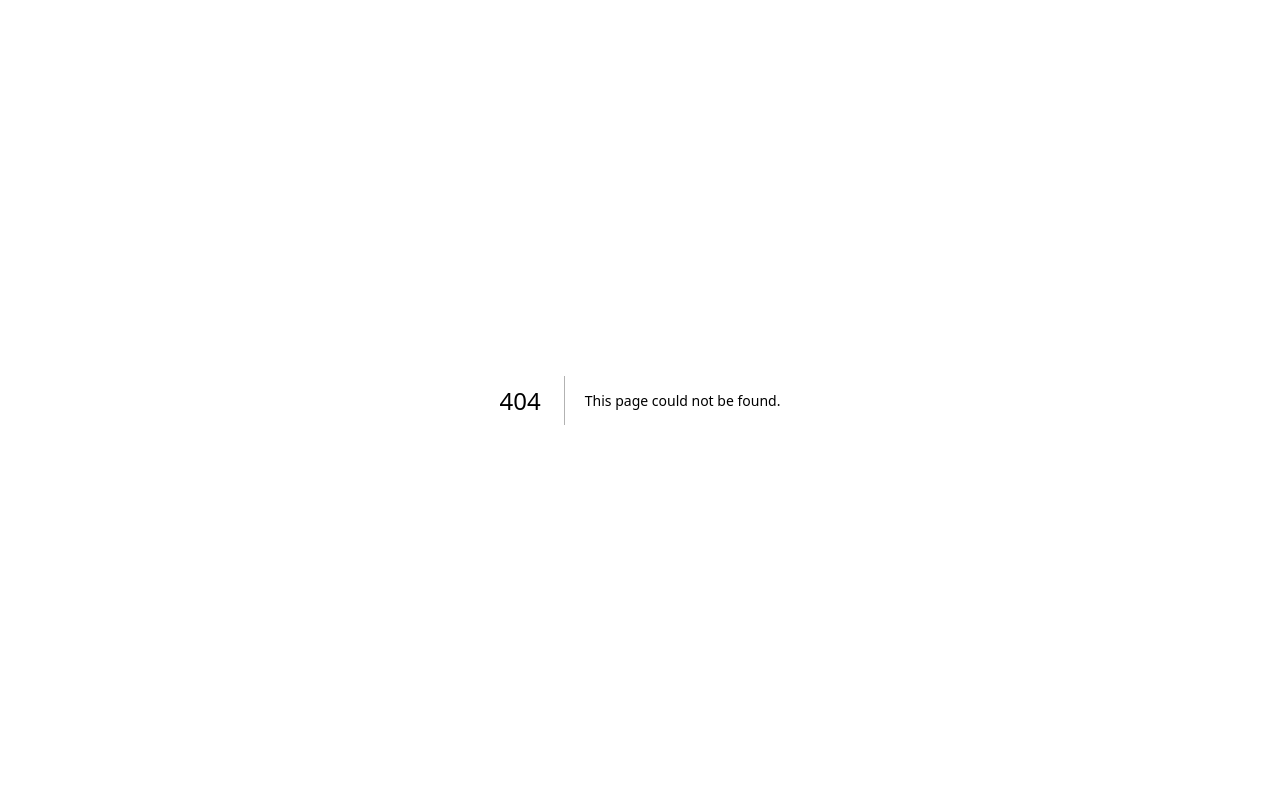
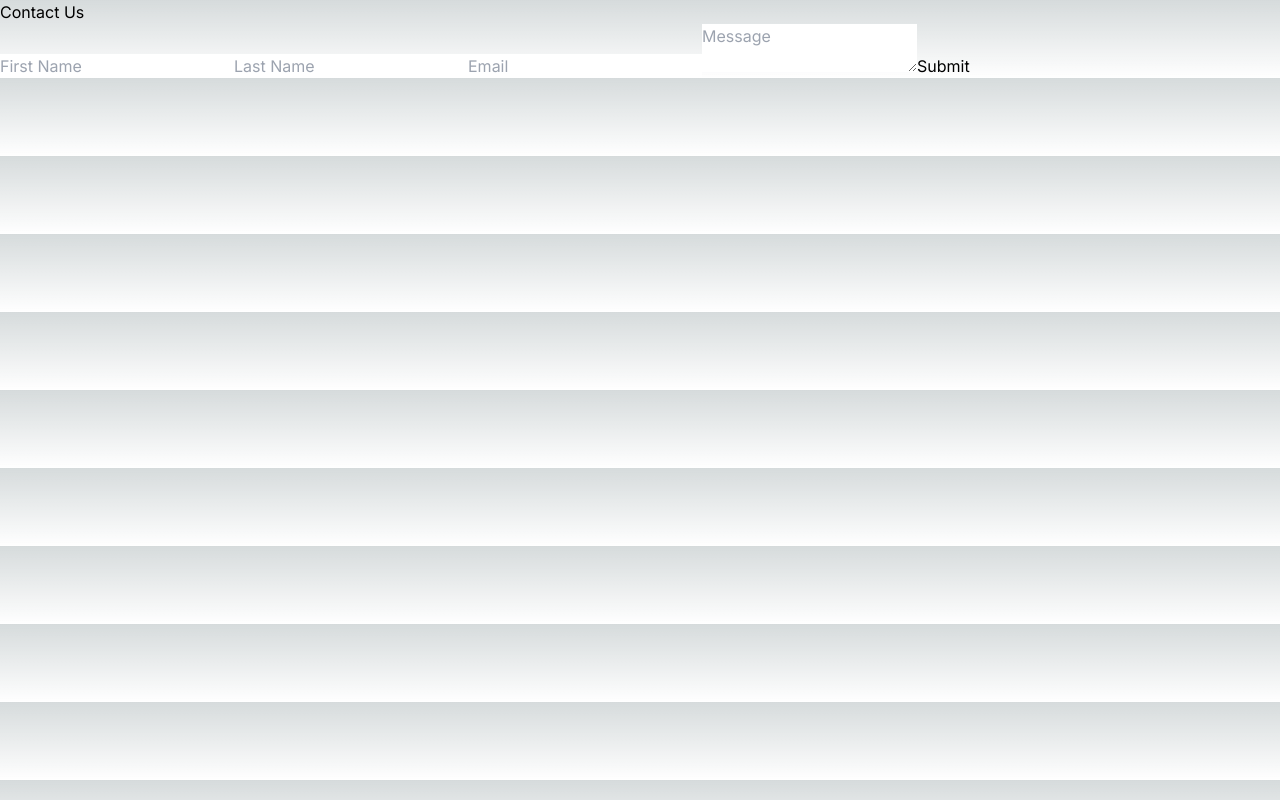
Before and after one commit to tobydelorenzo/bertTest, a Next.js app: page /newform in a window 1280 px wide. Before the commit this address had no page. Built offline with nearby package versions, Linux system fonts and the light colour scheme.

Commit message:
new form type

```diff
--- /dev/null
+++ b/app/Components/ContactForm.tsx
@@ -0,0 +1,75 @@
+'use client'
+
+import React, { useState, ChangeEvent, FormEvent } from 'react';
+
+const ContactForm = () => {
+  const [formData, setFormData] = useState({
+    firstName: '',
+    lastName: '',
+    email: '',
+    message: ''
+  });
+
+  const handleChange = (e: ChangeEvent<HTMLInputElement | HTMLTextAreaElement>) => {
+    setFormData({ ...formData, [e.target.name]: e.target.value });
+  };
+
+  const handleSubmit = async (e: FormEvent<HTMLFormElement>) => {
+    e.preventDefault();
+
+    try {
+      const response = await fetch('https://hooks.zapier.com/hooks/catch/16691830/3cd229n/', {
+        method: 'POST',
+        headers: {
+          'Content-Type': 'application/json'
+        },
+        body: JSON.stringify(formData)
+      });
+
+      if (response.ok) {
+        console.log('Form data sent successfully');
+        // Handle success (e.g., show a success message)
+      } else {
+        console.error('Failed to send form data');
+        // Handle failure (e.g., show an error message)
+      }
+    } catch (error) {
+      console.error('Error:', error);
+    }
+  };
+
+  return (
+    <form onSubmit={handleSubmit}>
+      <input
+        type="text"
+        name="firstName"
+        placeholder="First Name"
+        value={formData.firstName}
+        onChange={handleChange}
+      />
+      <input
+        type="text"
+        name="lastName"
+        placeholder="Last Name"
+        value={formData.lastName}
+        onChange={handleChange}
+      />
+      <input
+        type="email"
+        name="email"
+        placeholder="Email"
+        value={formData.email}
+        onChange={handleChange}
+      />
+      <textarea
+        name="message"
+        placeholder="Message"
+        value={formData.message}
+        onChange={handleChange}
+      ></textarea>
+      <button type="submit">Submit</button>
+    </form>
+  );
+};
+
+export default ContactForm;
--- /dev/null
+++ b/app/newform/page.tsx
@@ -0,0 +1,15 @@
+'use client'
+
+import ContactForm from '../Components/ContactForm';
+
+const HomePage = () => {
+
+  return (
+    <div>
+      <h1>Contact Us</h1>
+      <ContactForm />
+    </div>
+  );
+};
+
+export default HomePage;
```
